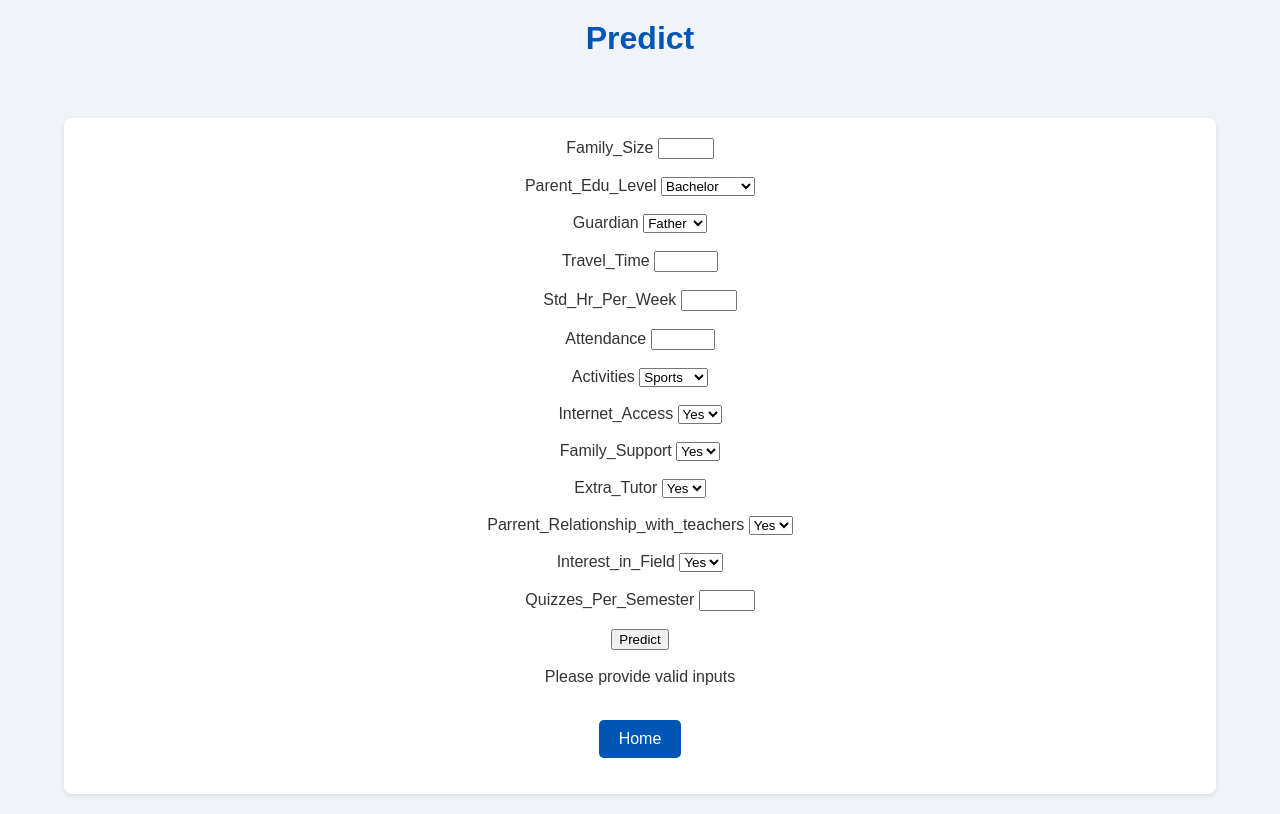
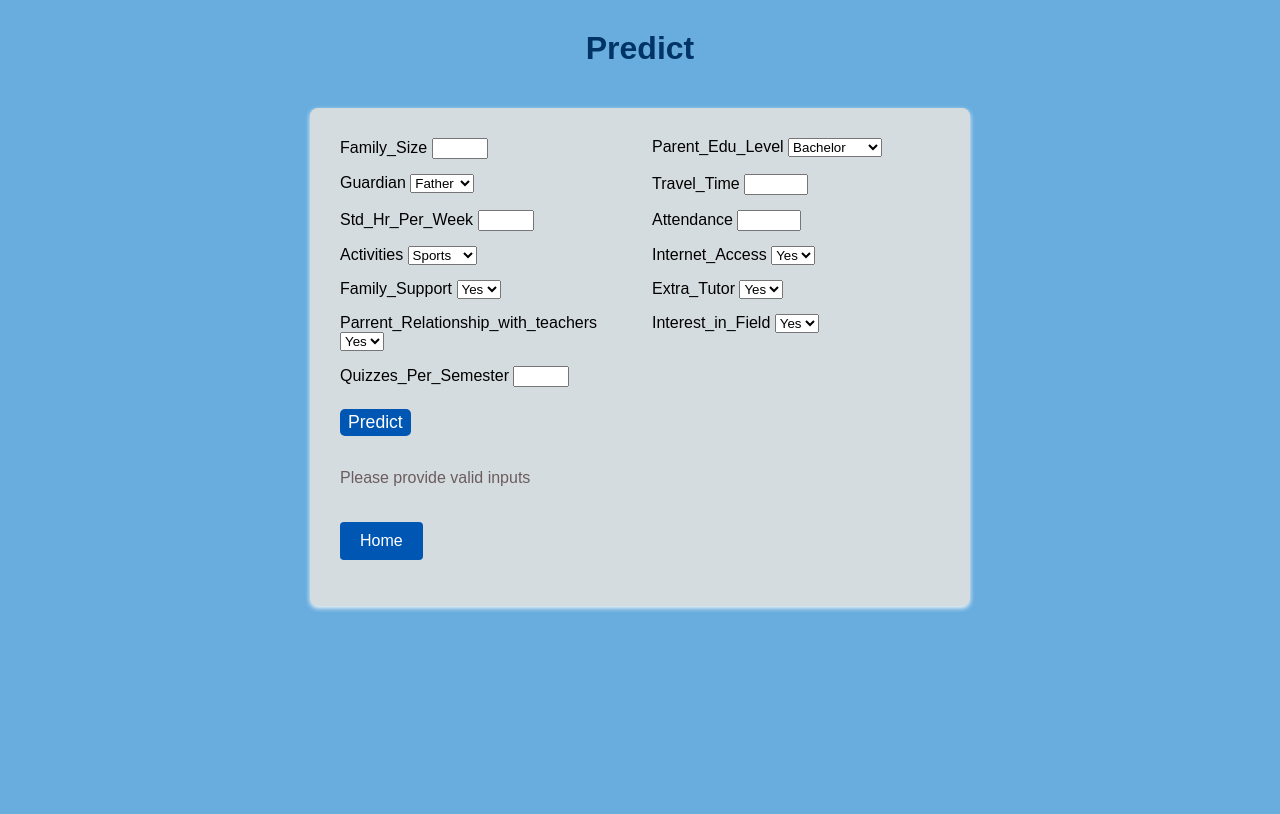
Before and after one commit to ibrahimkhan24/gpa-predication-using-in-ml, a Flask app: page /predict in a window 1280 px wide. After the commit the page ends 611 px from the top, so only its background shows below. Run offline with Flask 3, Linux system fonts and the light colour scheme; parts of the project's set-up code (start-up, migrations or seed data) failed here and were passed over.

Commit message:
initial commit

```diff
--- a/app.py
+++ b/app.py
@@ -12,7 +12,7 @@ model = joblib.load("linear_regression.joblib")
 @app.route("/")
 @app.route("/home")
 def home():
-    return render_template("home.html", title="Students Performance Prediction Model")
+    return render_template("home.html")
 
 @app.route("/predict", methods=["GET", "POST"])
 def predict():
--- a/static/css/styles.css
+++ b/static/css/styles.css
@@ -1,23 +1,23 @@
 /* General styles */
 body {
     font-family: Arial, sans-serif;
-    background-color: #f0f4f8;
-    color: #333;
+    background-color: #68adde;
+    color: #6b5d5d;
     margin: 0;
     padding: 0;
-    text-align: center; /* Center all content horizontally */
+    text-align: center;
 }
 
 h1 {
     text-align: center;
-    color: #0056b3;
-    margin-top: 20px;
+    color: #003366;
+    margin-top: 30px;
 }
 
 h2 {
-    color: #333;
+    color: #d7dde1;
     text-align: center;
-    margin-top: 20px;
+    margin-top: 30px;
 }
 
 .container {
@@ -27,64 +27,37 @@ h2 {
     padding: 20px;
 }
 
-/* Home Page */
-.home-container {
-    display: flex;
-    justify-content: center;
-    align-items: center;
-    height: 100vh; /* Full viewport height */
-    flex-direction: column; /* Align items vertically */
-    background-color: #e0f7fa;
-}
-
-.home-content {
-    background-color: #073ceb;
-    padding: 50px;
-    border-radius: 8px;
-    text-align: center;
-}
-
-.home-content a {
-    display: inline-block;
-    padding: 10px 20px;
-    background-color: #0056b3;
-    color: white;
-    text-decoration: none;
-    border-radius: 5px;
-    transition: background-color 0.3s;
-    margin-top: 20px; /* Adds space between the text and button */
-    text-align: center; /* Center text inside the button */
-}
-
-.home-content a:hover {
-    background-color: #003d80;
-}
-
 /* Predict Page */
 .form-container {
-    background-color: white;
-    padding: 20px;
+    background-color: rgb(213, 220, 224);
+    padding: 30px; /* Increased padding for better spacing */
     border-radius: 8px;
-    box-shadow: 0 2px 5px rgba(0, 0, 0, 0.1);
-    margin-top: 20px;
+    box-shadow: 0 2px 5px rgba(252, 250, 250, 0.989);
+    margin-top: 30px; /* Adds more space between form and top */
+    text-align: left; /* Align form fields to the left */
+    width: 60%; /* Reduce the width for better focus */
+    margin: 60px auto; /* Center the form on the page */
 }
 
 .form-group {
-    margin-bottom: 15px;
+    margin-bottom: 20px; /* Increased spacing between input fields */
 }
+
+
 
 .form-group label {
     display: block;
-    margin-bottom: 5px;
-    color: #333;
+    margin-bottom: 20px; /* More space between label and input */
+    font-weight: bold; /* Make labels bold for emphasis */
 }
 
 .form-group input,
 .form-group select {
     width: 100%;
-    padding: 8px;
-    border: 1px solid #ccc;
+    padding: 10px; /* Increase padding inside input fields */
+    border: 1px solid #f18c08;
     border-radius: 4px;
+    font-size: 1em; /* Make font size larger for readability */
 }
 
 .form-group input:focus,
@@ -100,9 +73,52 @@ h2 {
 
 .submit-btn {
     display: inline-block;
+    padding: 12px 24px;
+    background-color: #2f6aa8;
+    color: rgb(85, 97, 230);
+    text-decoration: none;
+    border: none;
+    border-radius: 5px;
+    cursor: pointer;
+    transition: background-color 0.3s;
+    margin-top: 7px; /* Add margin to space it from inputs */
+    font-size: 1.1em; /* Increase font size for better clarity */
+}
+
+.submit-btn:hover {
+    background-color: #003d80;
+}
+
+.output-message {
+    margin-top: 30px; /* Increase space between form and message */
+    font-size: 1.3em;
+    color: #ede5e5;
+    text-align: center; /* Center the output message */
+}
+
+/* Centered button and output */
+a, button {
+    display: inline-block;
     padding: 10px 20px;
     background-color: #0056b3;
     color: white;
+    text-decoration: none;
+    border-radius: 4px;
+    margin-top: 1px;
+    transition: background-color 0.3s;
+    font-size: 1em;
+}
+
+a:hover, button:hover {
+    background-color: #003d80;
+}
+
+/* Existing styles for the submit button */
+.submit-btn {
+    display: inline-block;
+    padding: 3px 8px;
+    background-color: #0056b3; /* Change this to your desired color */
+    color: white; /* Text color */
     text-decoration: none;
     border: none;
     border-radius: 5px;
@@ -110,26 +126,7 @@ h2 {
     transition: background-color 0.3s;
 }
 
+/* Change background color on hover */
 .submit-btn:hover {
-    background-color: #003d80;
+    background-color: #0056b3; /* Darker shade on hover */
 }
-
-.output-message {
-    margin-top: 20px;
-    font-size: 1.2em;
-    color: #333;
-}
-
-/* New CSS for centering links */
-a {
-    display: inline-block;
-    padding: 10px 20px;
-    background-color: #0056b3;
-    color: white;
-    text-decoration: none;
-    border-radius: 5px;
-}
-
-a:hover {
-    background-color: #003d80;
-}
--- a/templates/predict.html
+++ b/templates/predict.html
@@ -1,141 +1,171 @@
 {% extends "layout.html" %}
 
 {% block content %}
+<style>
+    .form-container {
+        max-width: 600px;
+        margin: 0 auto;
+    }
+    .form-row {
+        display: flex;
+        justify-content: space-between;
+        margin-bottom: 15px;
+    }
+    .form-row div {
+        width: 48%; /* Adjusts the width of each input block */
+    }
+    .custom-label {
+        color: black; /* Change to your desired label color */
+        /*font-weight: bold;*/
+    }
+</style>
+
 <div class="form-container">
-
     <form action="" method="post">
         {{ form.hidden_tag() }}
+
+        <div class="form-row">
             <div>
-         {{ form.Family_size.label }}
+                {{ form.Family_size.label(class='custom-label') }}
                 {{ form.Family_size }}
                 {% if form.Family_size.errors %}
                 {% for error in form.Family_size.errors %}
-              <div>{{ error}}</div>
+                <div>{{ error }}</div>
                 {% endfor %}
                 {% endif %}
             </div>
-    <br>
             <div>
-        {{ form.Parent_Edu_level.label }}
+                {{ form.Parent_Edu_level.label(class='custom-label') }}
                 {{ form.Parent_Edu_level }}
                 {% if form.Parent_Edu_level.errors %}
                 {% for error in form.Parent_Edu_level.errors %}
-             <div>{{ error}}</div>
+                <div>{{ error }}</div>
                 {% endfor %}
                 {% endif %}
             </div>
-   <br>
+        </div>
+
+        <div class="form-row">
             <div>
-    {{ form.Guardian.label }}
+                {{ form.Guardian.label(class='custom-label') }}
                 {{ form.Guardian }}
                 {% if form.Guardian.errors %}
                 {% for error in form.Guardian.errors %}
-         <div>{{ error}}</div>
+                <div>{{ error }}</div>
                 {% endfor %}
                 {% endif %}
             </div>
-<br>
             <div>
-   {{ form.Travel_time.label }}
+                {{ form.Travel_time.label(class='custom-label') }}
                 {{ form.Travel_time }}
                 {% if form.Travel_time.errors %}
                 {% for error in form.Travel_time.errors %}
-        <div>{{ error}}</div>
+                <div>{{ error }}</div>
                 {% endfor %}
                 {% endif %}
             </div>
-<br>
+        </div>
+
+        <div class="form-row">
             <div>
-   {{ form.Std_hr_per_week.label }}
+                {{ form.Std_hr_per_week.label(class='custom-label') }}
                 {{ form.Std_hr_per_week }}
                 {% if form.Std_hr_per_week.errors %}
                 {% for error in form.Std_hr_per_week.errors %}
-        <div>{{ error}}</div>
+                <div>{{ error }}</div>
                 {% endfor %}
                 {% endif %}
             </div>
-<br>
             <div>
-   {{ form.Attendance.label }}
+                {{ form.Attendance.label(class='custom-label') }}
                 {{ form.Attendance }}
                 {% if form.Attendance.errors %}
                 {% for error in form.Attendance.errors %}
-        <div>{{ error}}</div>
+                <div>{{ error }}</div>
                 {% endfor %}
                 {% endif %}
             </div>
-<br>
+        </div>
+
+        <div class="form-row">
             <div>
-    {{ form.Activities.label }}
+                {{ form.Activities.label(class='custom-label') }}
                 {{ form.Activities }}
                 {% if form.Activities.errors %}
                 {% for error in form.Activities.errors %}
-         <div>{{ error}}</div>
+                <div>{{ error }}</div>
                 {% endfor %}
                 {% endif %}
             </div>
-<br>
             <div>
-    {{ form.Internet_access.label }}
+                {{ form.Internet_access.label(class='custom-label') }}
                 {{ form.Internet_access }}
                 {% if form.Internet_access.errors %}
                 {% for error in form.Internet_access.errors %}
-         <div>{{ error}}</div>
+                <div>{{ error }}</div>
                 {% endfor %}
                 {% endif %}
             </div>
-<br>
+        </div>
+
+        <div class="form-row">
             <div>
-    {{ form.Family_support.label }}
+                {{ form.Family_support.label(class='custom-label') }}
                 {{ form.Family_support }}
                 {% if form.Family_support.errors %}
                 {% for error in form.Family_support.errors %}
-         <div>{{ error}}</div>
+                <div>{{ error }}</div>
                 {% endfor %}
                 {% endif %}
             </div>
-<br>
             <div>
-    {{ form.Extra_tutor.label }}
+                {{ form.Extra_tutor.label(class='custom-label') }}
                 {{ form.Extra_tutor }}
                 {% if form.Extra_tutor.errors %}
                 {% for error in form.Extra_tutor.errors %}
-         <div>{{ error}}</div>
+                <div>{{ error }}</div>
                 {% endfor %}
                 {% endif %}
             </div>
-<br>
+        </div>
+
+        <div class="form-row">
             <div>
-    {{ form.Parent_relationship_with_teacher.label }}
+                {{ form.Parent_relationship_with_teacher.label(class='custom-label') }}
                 {{ form.Parent_relationship_with_teacher }}
                 {% if form.Parent_relationship_with_teacher.errors %}
                 {% for error in form.Parent_relationship_with_teacher.errors %}
-         <div>{{ error}}</div>
+                <div>{{ error }}</div>
                 {% endfor %}
                 {% endif %}
             </div>
-<br>
             <div>
-    {{ form.interest_in_field.label }}
+                {{ form.interest_in_field.label(class='custom-label') }}
                 {{ form.interest_in_field }}
                 {% if form.interest_in_field.errors %}
                 {% for error in form.interest_in_field.errors %}
-         <div>{{ error}}</div>
+                <div>{{ error }}</div>
                 {% endfor %}
                 {% endif %}
             </div>
-<br>
+        </div>
+
+        <div class="form-row">
             <div>
-    {{ form.quizzes_per_semester.label }}
+                {{ form.quizzes_per_semester.label(class='custom-label') }}
                 {{ form.quizzes_per_semester }}
                 {% if form.quizzes_per_semester.errors %}
                 {% for error in form.quizzes_per_semester.errors %}
-         <div>{{ error}}</div>
+                <div>{{ error }}</div>
                 {% endfor %}
                 {% endif %}
             </div>
-<br>
-<div>{{ form.submit() }}</div>
+        </div>
+
+        <div class="form-row">
+            <div>{{ form.submit(class='submit-btn') }}</div>
+        </div>
+
         <br>
         <div>
             {{ output }}
@@ -144,7 +174,6 @@
         <div>
             <p><a href="{{ url_for('home') }}"> Home</a></p>
         </div>
-
     </form>
-
+</div>
 {% endblock content %}
```
Also changed, not shown: templates/home.html (+42 -5 lines). Lines whose indentation alone changed are shown as unchanged.
